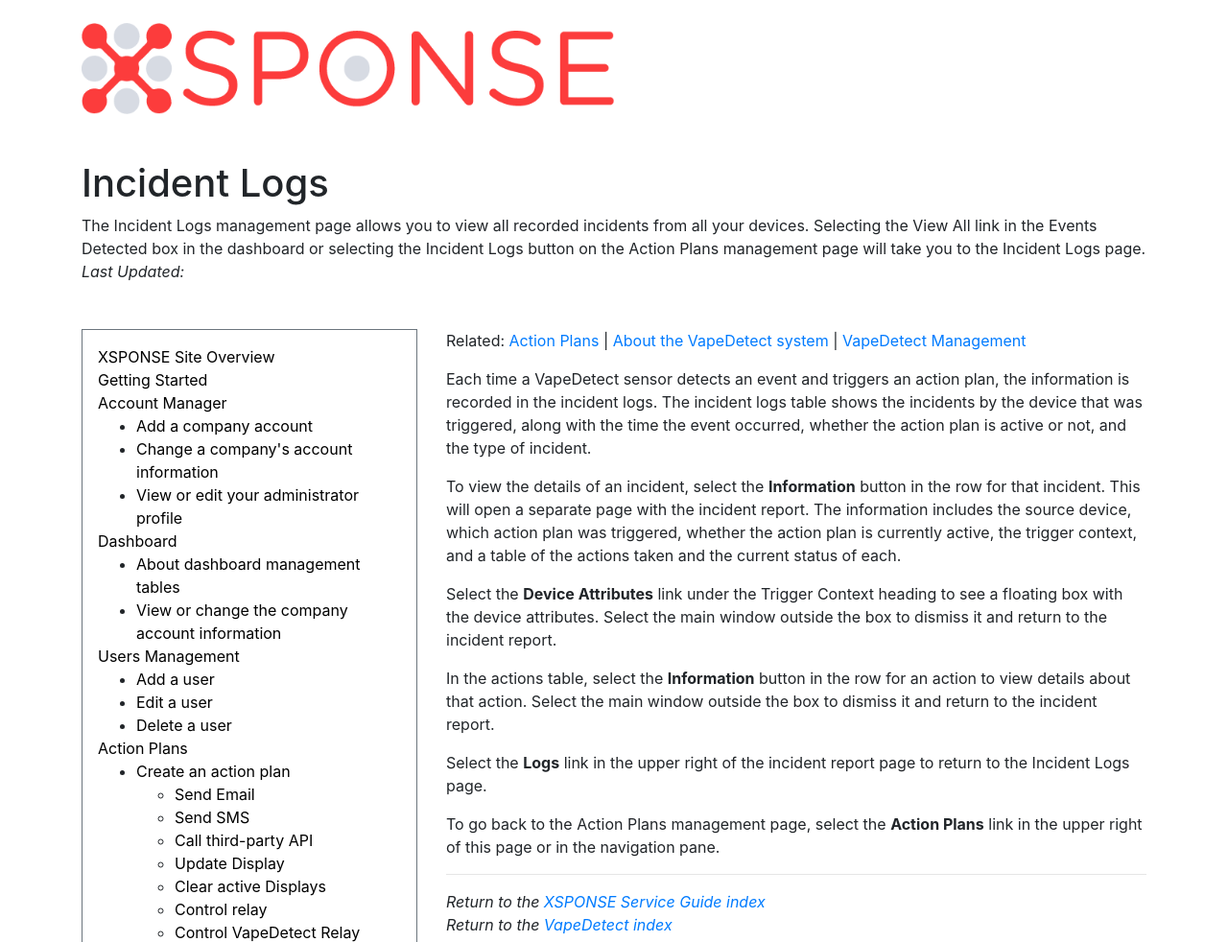
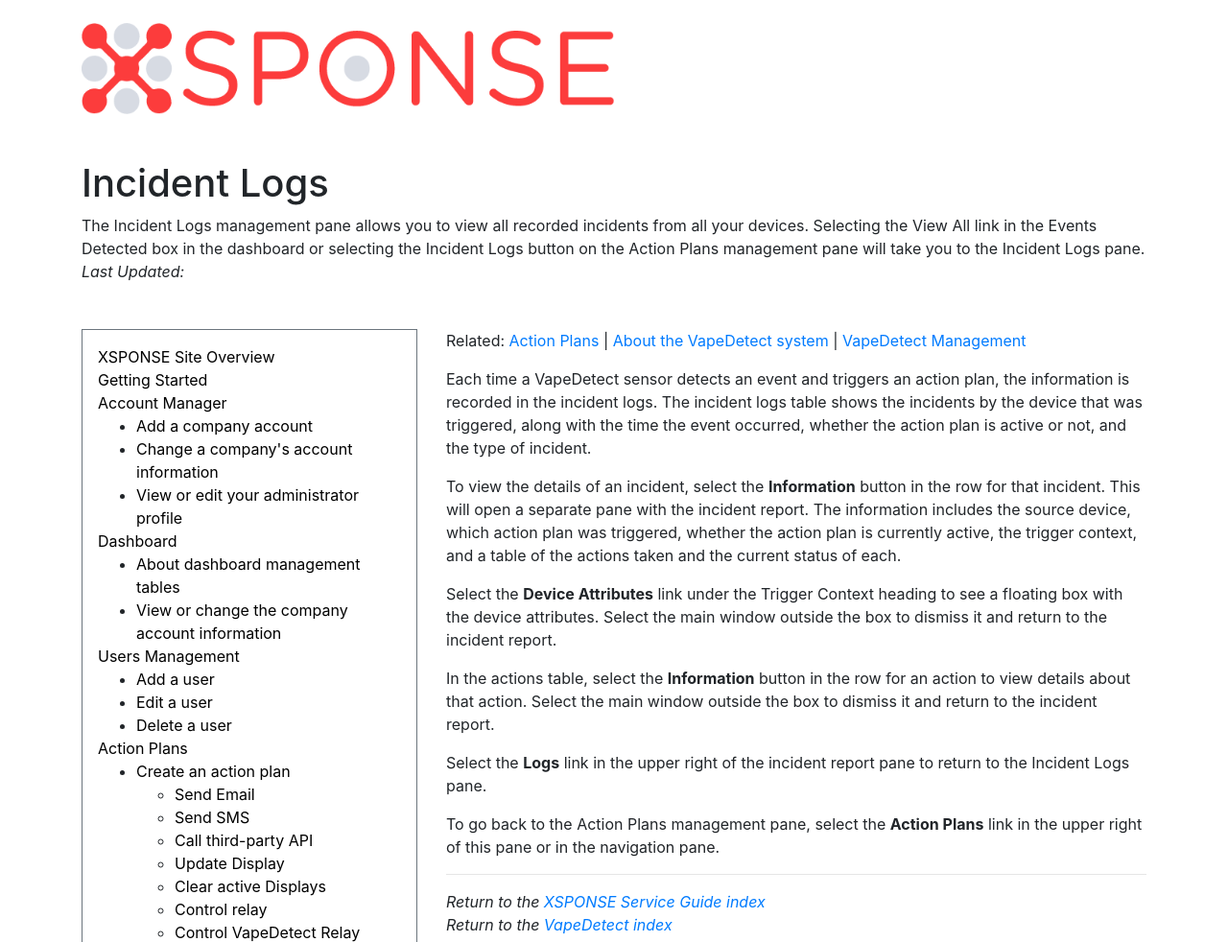
Before and after one commit to NrsSystems/docs, a Jekyll site: the page built from general-ops/incident-logs.md, in a window 1280 px wide. Shown: the top 982 px of the page at 96% size. Built offline with Jekyll 4.4.1, drawn with Linux system fonts in a browser that asks for light colours; our own code applies the rules of GitHub Pages for plain Markdown files.

Commit message:
Update incident-logs.md
Replaced "page" with "pane" for all mentions of UI elements; for documentation references, replaced "section" with "page".

```diff
--- a/general-ops/incident-logs.md
+++ b/general-ops/incident-logs.md
@@ -1,20 +1,20 @@
 ---
 title: Incident Logs
-abstract: The Incident Logs management page allows you to view all recorded incidents from all your devices. Selecting the View All link in the Events Detected box in the dashboard or selecting the Incident Logs button on the Action Plans management page will take you to the Incident Logs page.
+abstract: The Incident Logs management pane allows you to view all recorded incidents from all your devices. Selecting the View All link in the Events Detected box in the dashboard or selecting the Incident Logs button on the Action Plans management pane will take you to the Incident Logs pane.
 ---
 Related: [Action Plans](action-plans.md) \| [About the VapeDetect system](../vape-detect/about-vapedetect.md) \| [VapeDetect Management](../vape-detect/vapedetect-management.md)
 
 Each time a VapeDetect sensor detects an event and triggers an action plan, the information is recorded in the incident logs. The incident logs table shows the incidents by the device that was triggered, along with the time the event occurred, whether the action plan is active or not, and the type of incident.
 
-To view the details of an incident, select the **Information** button in the row for that incident. This will open a separate page with the incident report. The information includes the source device, which action plan was triggered, whether the action plan is currently active, the trigger context, and a table of the actions taken and the current status of each.
+To view the details of an incident, select the **Information** button in the row for that incident. This will open a separate pane with the incident report. The information includes the source device, which action plan was triggered, whether the action plan is currently active, the trigger context, and a table of the actions taken and the current status of each.
 
 Select the **Device Attributes** link under the Trigger Context heading to see a floating box with the device attributes. Select the main window outside the box to dismiss it and return to the incident report.
 
 In the actions table, select the **Information** button in the row for an action to view details about that action. Select the main window outside the box to dismiss it and return to the incident report.
 
-Select the **Logs** link in the upper right of the incident report page to return to the Incident Logs page.
+Select the **Logs** link in the upper right of the incident report pane to return to the Incident Logs pane.
 
-To go back to the Action Plans management page, select the **Action Plans** link in the upper right of this page or in the navigation pane.
+To go back to the Action Plans management pane, select the **Action Plans** link in the upper right of this pane or in the navigation pane.
 
 ___
 *Return to the [XSPONSE Service Guide index](index.md)*
```
